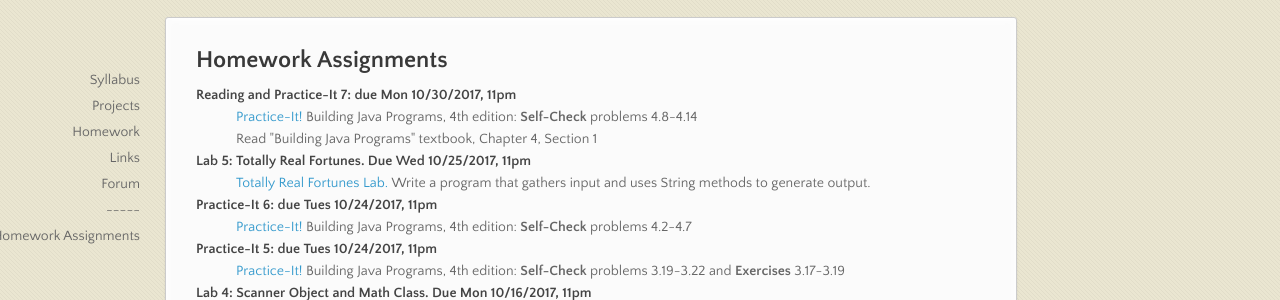
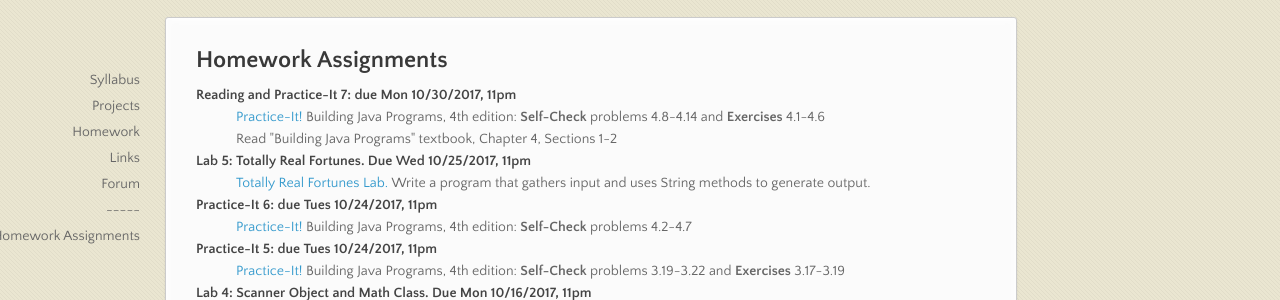
Before and after one commit to stutlerk/ihs-website, a Jekyll site: the page built from _apcs/homework.html, in a window 1280 px wide and 1050 px high. Shown: the part 173-473 px from the top of the window. Built offline with Jekyll 4.4.1, drawn with Linux system fonts in a browser that asks for light colours; nearby versions of some CDN libraries.

Commit message:
Update homework.html

```diff
--- a/_apcs/homework.html
+++ b/_apcs/homework.html
@@ -7,8 +7,8 @@
 <h2>Homework Assignments</h2>
   <dl>
     <dt>Reading and Practice-It 7: due Mon 10/30/2017, 11pm</dt>
-    <dd><a href="https://practiceit.cs.washington.edu/" target="_blank">Practice-It!</a> Building Java Programs, 4th edition: <b>Self-Check</b> problems 4.8-4.14</dd>
-    <dd>Read "Building Java Programs" textbook, Chapter 4, Section 1</dd>
+    <dd><a href="https://practiceit.cs.washington.edu/" target="_blank">Practice-It!</a> Building Java Programs, 4th edition: <b>Self-Check</b> problems 4.8-4.14 and <b>Exercises</b> 4.1-4.6</dd>
+    <dd>Read "Building Java Programs" textbook, Chapter 4, Sections 1-2</dd>
 
     <dt>Lab 5: Totally Real Fortunes. Due Wed 10/25/2017, 11pm</dt>
     <dd><a href="https://issaquahwednet-my.sharepoint.com/personal/stutlerk_issaquah_wednet_edu/_layouts/15/guestaccess.aspx?docid=010fd9459049b4bd09ab0e14da4f6bba6&authkey=ARie6bkIpgvO5dBRrOElSew">Totally Real Fortunes Lab.</a> Write a program that gathers input and uses String methods to generate output.</dd>
```
